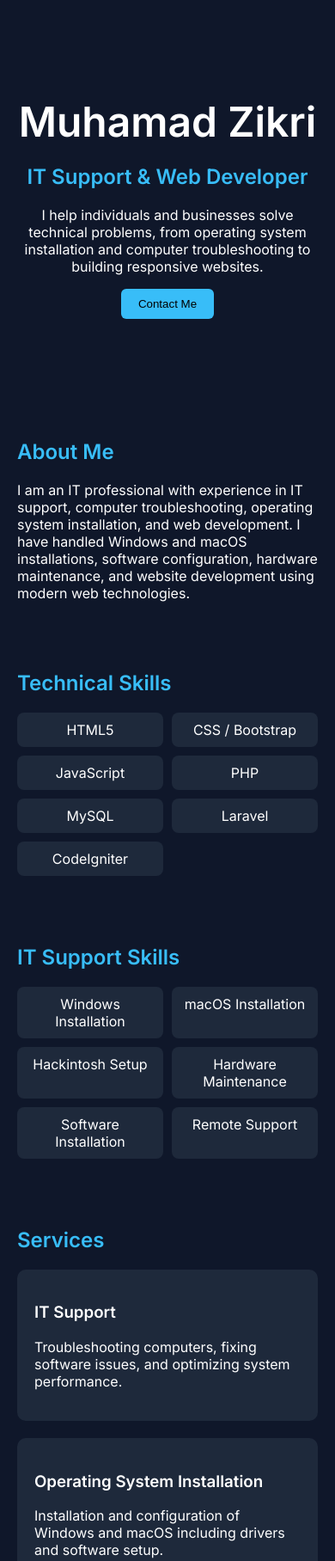
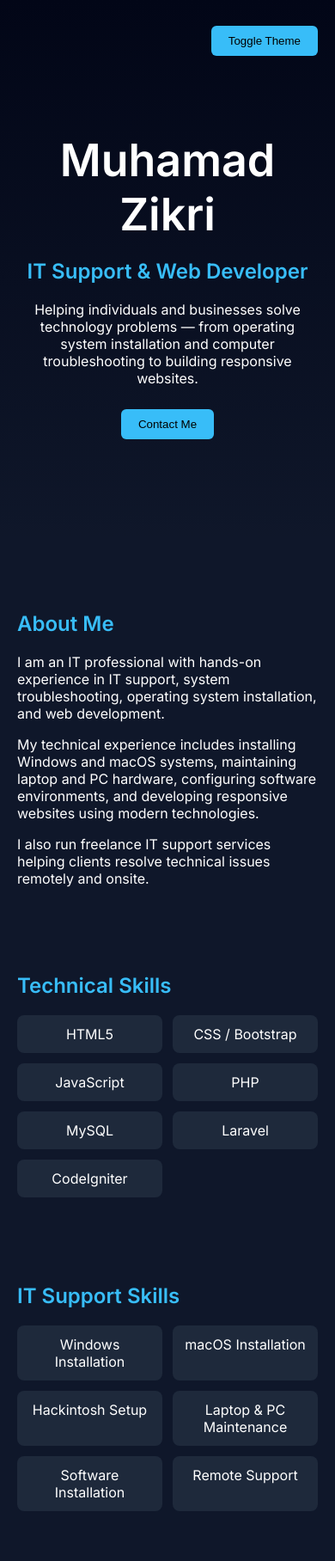
Before and after one commit to mdzikry289/my_portfolio, a website: page index.html in a window 390 px wide. Shown: the top 1816 px of the page at 86% size. Drawn offline with Linux system fonts and the light colour scheme; no server answers.

Commit message:
Update index.html

```diff
--- a/index.html
+++ b/index.html
@@ -5,49 +5,71 @@
 <meta name="viewport" content="width=device-width, initial-scale=1.0">
 <title>Muhamad Zikri | IT Support & Web Developer</title>
 <link href="https://fonts.googleapis.com/css2?family=Inter:wght@300;400;600&display=swap" rel="stylesheet">
+
 <style>
+:root{
+--bg:#0f172a;
+--card:#1e293b;
+--text:white;
+--accent:#38bdf8;
+}
+
+body.light{
+--bg:#f8fafc;
+--card:white;
+--text:#0f172a;
+}
+
 body{
-font-family:Inter, sans-serif;
+font-family:Inter,sans-serif;
 margin:0;
-background:#0f172a;
-color:white;
+background:var(--bg);
+color:var(--text);
+scroll-behavior:smooth;
 }
 
 header{
-padding:80px 20px;
+padding:120px 20px;
 text-align:center;
+background:linear-gradient(180deg,#020617,transparent);
 }
 
 h1{
-font-size:48px;
+font-size:52px;
 margin-bottom:10px;
 }
 
 h2{
-color:#38bdf8;
+color:var(--accent);
+margin-bottom:20px;
 }
 
 .container{
-max-width:1000px;
+max-width:1100px;
 margin:auto;
-padding:40px 20px;
+padding:60px 20px;
 }
 
 .section{
-margin-bottom:80px;
+margin-bottom:100px;
 }
 
 .skills{
 display:grid;
 grid-template-columns:repeat(auto-fit,minmax(150px,1fr));
-gap:10px;
+gap:12px;
 }
 
 .skill{
-background:#1e293b;
-padding:10px;
+background:var(--card);
+padding:12px;
 border-radius:8px;
 text-align:center;
+transition:0.3s;
+}
+
+.skill:hover{
+transform:translateY(-4px);
 }
 
 .services{
@@ -57,15 +79,41 @@ gap:20px;
 }
 
 .card{
-background:#1e293b;
-padding:20px;
-border-radius:10px;
+background:var(--card);
+padding:25px;
+border-radius:12px;
+transition:0.3s;
+}
+
+.card:hover{
+transform:translateY(-6px);
 }
 
 .projects{
 display:grid;
-grid-template-columns:repeat(auto-fit,minmax(250px,1fr));
+grid-template-columns:repeat(auto-fit,minmax(260px,1fr));
 gap:20px;
+}
+
+.project img{
+width:100%;
+border-radius:8px;
+margin-bottom:10px;
+}
+
+button{
+padding:10px 20px;
+border:none;
+border-radius:6px;
+background:var(--accent);
+cursor:pointer;
+margin-top:10px;
+}
+
+.toggle{
+position:fixed;
+right:20px;
+top:20px;
 }
 
 footer{
@@ -74,36 +122,51 @@ padding:40px;
 background:#020617;
 }
 
-button{
-padding:10px 20px;
-border:none;
-border-radius:6px;
-background:#38bdf8;
-cursor:pointer;
+.fade{
+opacity:0;
+transform:translateY(30px);
+transition:1s;
+}
+
+.fade.show{
+opacity:1;
+transform:translateY(0);
 }
 
 </style>
 </head>
+
 <body>
+
+<button class="toggle" onclick="toggleTheme()">Toggle Theme</button>
 
 <header>
 <h1>Muhamad Zikri</h1>
 <h2>IT Support & Web Developer</h2>
-<p>I help individuals and businesses solve technical problems, from operating system installation and computer troubleshooting to building responsive websites.</p>
+<p>
+Helping individuals and businesses solve technology problems — from operating system installation and computer troubleshooting to building responsive websites.
+</p>
 <button onclick="document.getElementById('contact').scrollIntoView()">Contact Me</button>
 </header>
 
 <div class="container">
 
-<section class="section">
+<section class="section fade">
 <h2>About Me</h2>
 <p>
-I am an IT professional with experience in IT support, computer troubleshooting, operating system installation, and web development.
-I have handled Windows and macOS installations, software configuration, hardware maintenance, and website development using modern web technologies.
+I am an IT professional with hands-on experience in IT support, system troubleshooting, operating system installation, and web development.
+</p>
+
+<p>
+My technical experience includes installing Windows and macOS systems, maintaining laptop and PC hardware, configuring software environments, and developing responsive websites using modern technologies.
+</p>
+
+<p>
+I also run freelance IT support services helping clients resolve technical issues remotely and onsite.
 </p>
 </section>
 
-<section class="section">
+<section class="section fade">
 <h2>Technical Skills</h2>
 <div class="skills">
 <div class="skill">HTML5</div>
@@ -116,58 +179,79 @@ I have handled Windows and macOS installations, software configuration, hardware
 </div>
 </section>
 
-<section class="section">
+<section class="section fade">
 <h2>IT Support Skills</h2>
 <div class="skills">
 <div class="skill">Windows Installation</div>
 <div class="skill">macOS Installation</div>
 <div class="skill">Hackintosh Setup</div>
-<div class="skill">Hardware Maintenance</div>
+<div class="skill">Laptop & PC Maintenance</div>
 <div class="skill">Software Installation</div>
 <div class="skill">Remote Support</div>
 </div>
 </section>
 
-<section class="section">
+<section class="section fade">
 <h2>Services</h2>
 <div class="services">
+
 <div class="card">
 <h3>IT Support</h3>
-<p>Troubleshooting computers, fixing software issues, and optimizing system performance.</p>
+<p>
+Troubleshooting computers, resolving software issues, optimizing system performance, and maintaining IT devices.
+</p>
 </div>
 
 <div class="card">
 <h3>Operating System Installation</h3>
-<p>Installation and configuration of Windows and macOS including drivers and software setup.</p>
+<p>
+Professional installation and configuration of Windows and macOS including drivers and essential software.
+</p>
 </div>
 
 <div class="card">
 <h3>Website Development</h3>
-<p>Building responsive websites for business profiles, portfolios, and landing pages.</p>
+<p>
+Building responsive websites for businesses, portfolios, and landing pages using modern web technologies.
+</p>
 </div>
+
 </div>
 </section>
 
-<section class="section">
+<section class="section fade">
 <h2>Projects</h2>
 <div class="projects">
-<div class="card">
+
+<div class="card project">
+<img src="https://picsum.photos/400/200" alt="project">
 <h3>Harilab Website</h3>
-<p>Company website built using Laravel, MySQL, HTML, CSS, and JavaScript.</p>
+<p>
+Company website built using Laravel, MySQL, HTML, CSS, and JavaScript.
+</p>
 </div>
 
-<div class="card">
+<div class="card project">
+<img src="https://picsum.photos/401/200" alt="project">
 <h3>Virtual Tour Project</h3>
-<p>Interactive virtual tour system used for project presentation and marketing.</p>
+<p>
+Interactive virtual tour system used for project presentations and marketing.
+</p>
 </div>
+
 </div>
 </section>
 
-<section class="section" id="contact">
+<section class="section fade" id="github">
+<h2>GitHub Repositories</h2>
+<div id="repos"></div>
+</section>
+
+<section class="section fade" id="contact">
 <h2>Contact</h2>
 <p>Email: mdzikry28@gmail.com</p>
 <p>Phone: 085155338916</p>
-<p>GitHub: https://github.com/mdzikry289</p>
+<p>GitHub: github.com/mdzikry289</p>
 </section>
 
 </div>
@@ -176,5 +260,45 @@ I have handled Windows and macOS installations, software configuration, hardware
 <p>© 2026 Muhamad Zikri</p>
 </footer>
 
+<script>
+
+function toggleTheme(){
+ document.body.classList.toggle("light");
+}
+
+const faders=document.querySelectorAll(".fade");
+
+const observer=new IntersectionObserver(entries=>{
+ entries.forEach(entry=>{
+ if(entry.isIntersecting){
+ entry.target.classList.add("show");
+ }
+ })
+})
+
+faders.forEach(el=>observer.observe(el));
+
+async function loadRepos(){
+ const res=await fetch("https://api.github.com/users/mdzikry289/repos");
+ const repos=await res.json();
+
+ const container=document.getElementById("repos");
+
+ repos.slice(0,6).forEach(repo=>{
+ const div=document.createElement("div");
+ div.className="card";
+ div.innerHTML=`
+ <h3>${repo.name}</h3>
+ <p>${repo.description || "No description"}</p>
+ <a href="${repo.html_url}" target="_blank">View Repository</a>
+ `;
+ container.appendChild(div);
+ })
+}
+
+loadRepos();
+
+</script>
+
 </body>
 </html>
```
